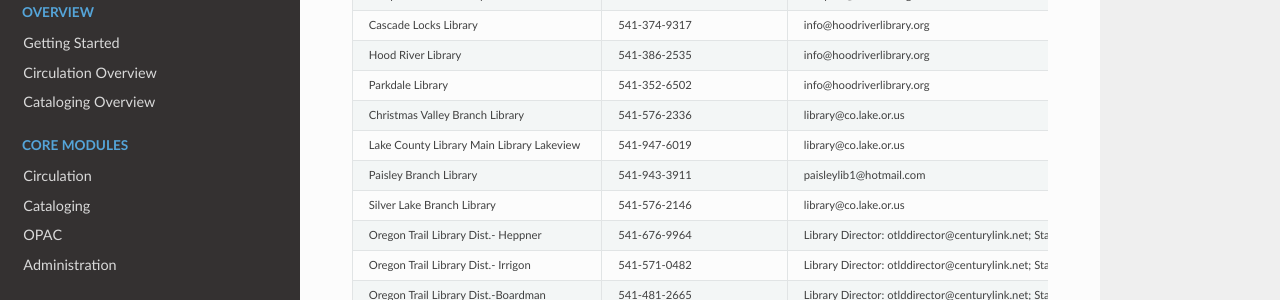
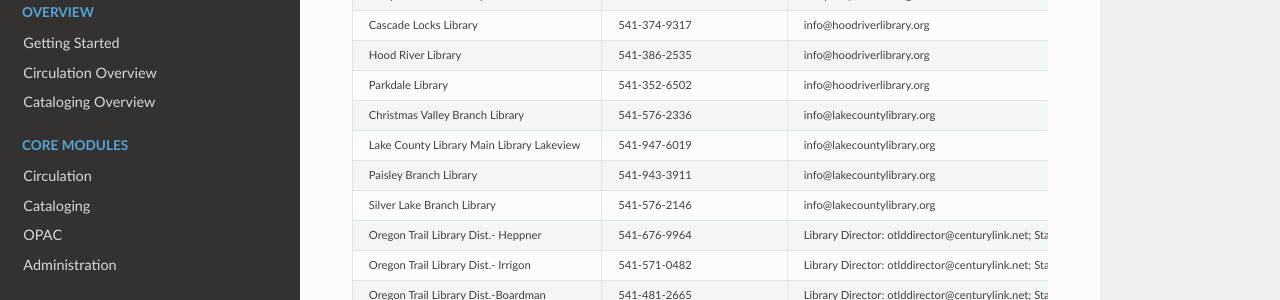
Before and after one commit to brentmills/sage_mkdocs, an MkDocs documentation site: the page built from docs/contact_info.md, in a window 1280 px wide and 900 px high, scrolled down 2623 px. Shown: the part 150-450 px from the top of the window. Built offline with MkDocs 1.6.1, drawn with Linux system fonts in a browser that asks for light colours; nearby versions of some CDN libraries; old or Windows-style settings are respelled for this version of MkDocs; some of the changed text lies outside the part shown.

Commit message:
update lakeview contacts

```diff
--- a/docs/contact_info.md
+++ b/docs/contact_info.md
@@ -108,10 +108,10 @@
  <tr><td>Cascade Locks Library</td><td>541-374-9317</td><td>info@hoodriverlibrary.org</td></tr>
  <tr><td>Hood River Library</td><td>541-386-2535</td><td>info@hoodriverlibrary.org</td></tr>
  <tr><td>Parkdale Library</td><td>541-352-6502</td><td>info@hoodriverlibrary.org</td></tr>
- <tr><td>Christmas Valley Branch Library</td><td>541-576-2336</td><td>library@co.lake.or.us</td></tr>
- <tr><td>Lake County Library Main Library Lakeview</td><td>541-947-6019</td><td>library@co.lake.or.us</td></tr>
- <tr><td>Paisley Branch Library</td><td>541-943-3911</td><td>paisleylib1@hotmail.com</td></tr>
- <tr><td>Silver Lake Branch Library</td><td>541-576-2146</td><td>library@co.lake.or.us</td></tr>
+ <tr><td>Christmas Valley Branch Library</td><td>541-576-2336</td><td>info@lakecountylibrary.org</td></tr>
+ <tr><td>Lake County Library Main Library Lakeview</td><td>541-947-6019</td><td>info@lakecountylibrary.org</td></tr>
+ <tr><td>Paisley Branch Library</td><td>541-943-3911</td><td>info@lakecountylibrary.org</td></tr>
+ <tr><td>Silver Lake Branch Library</td><td>541-576-2146</td><td>info@lakecountylibrary.org</td></tr>
  <tr><td>Oregon Trail Library Dist.- Heppner</td><td>541-676-9964</td><td>Library Director: otlddirector@centurylink.net; Staff: otldhepp@hotmail.com</td></tr>
  <tr><td>Oregon Trail Library Dist.- Irrigon</td><td>541-571-0482</td><td>Library Director: otlddirector@centurylink.net; Staff: otldirrigon@hotmail.com</td></tr>
  <tr><td>Oregon Trail Library Dist.-Boardman</td><td>541-481-2665</td><td>Library Director: otlddirector@centurylink.net; Staff: otldbdmn5@centurylink.net</td></tr>
@@ -380,7 +380,7 @@
  <tr><td>La Grande Middle School Library</td><td>&nbsp;</td><td>xlgm</td><td>&nbsp;</td><td>&nbsp;</td><td>&nbsp;</td></tr>
  <tr><td>La Grande Public Library</td><td>LGRND</td><td>&nbsp;</td><td>Ryan McGinnis</td><td>rmcginnis@cityoflagrande.org</td><td>541-962-1339</td></tr>
  <tr><td>&nbsp;</td><td>&nbsp;</td><td>&nbsp;</td><td>Carrie Phillips</td><td>cphillips@eoni.com</td><td>541-962-1339</td></tr>
- <tr><td>Lake County Library</td><td>&nbsp;</td><td>lcl</td><td>Godelieve Guyttenhove</td><td>guyttenhove@co.lake.or.us</td><td>541-947-6019</td></tr>
+ <tr><td>Lake County Library</td><td>&nbsp;</td><td>lcl</td><td>Godelieve Guyttenhove</td><td>guyttenhove@yahoo.com</td><td>541-947-6019</td></tr>
  <tr><td>McLoughlin High School Library</td><td>&nbsp;</td><td>qmchs</td><td>&nbsp;</td><td>&nbsp;</td><td>&nbsp;</td></tr>
  <tr><td>Milton-Freewater Public Library</td><td>MFW</td><td>&nbsp;</td><td>Alex Stockdale</td><td>alex.stockdale@milton-freewater-or.gov</td><td>541-938-8249</td></tr>
  <tr><td>&nbsp;</td><td>&nbsp;</td><td>&nbsp;</td><td>Sandy Nelson</td><td>sandy.nelson@milton-freewater-or.gov</td><td>541-938-8251</td></tr>
```
